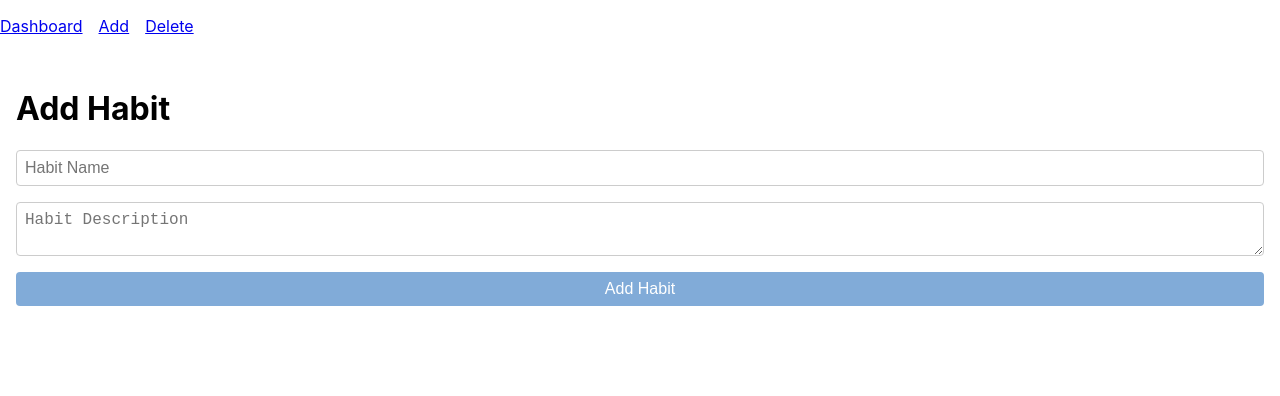
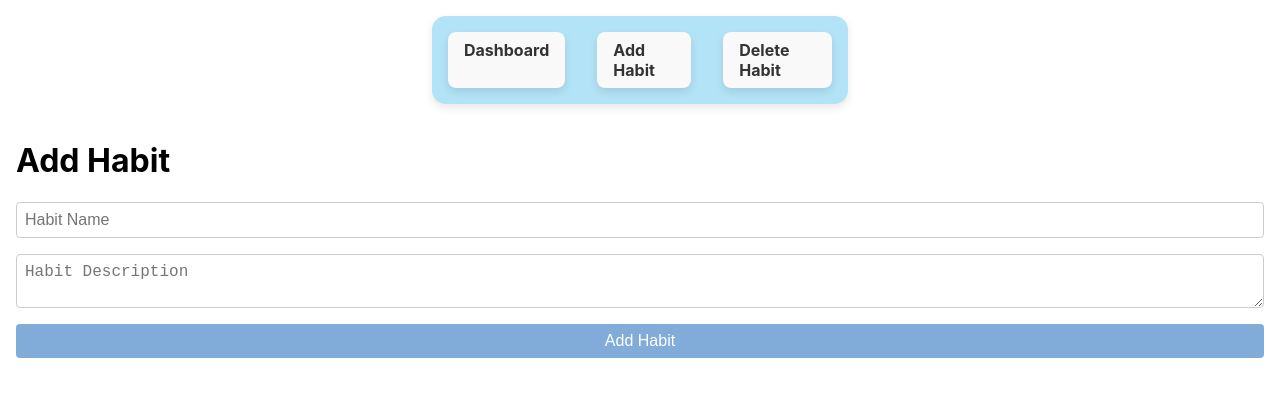
Before and after one commit to QuZu/RitualRhythm, a React (Create React App) app in the folder client/: page /add in a window 1280 px wide. Shown: the top 396 px of the page. Built offline with nearby package versions, Linux system fonts and the light colour scheme.

Commit message:
style: enhance navigation bar with new styling and layout

```diff
--- a/client/src/App.js
+++ b/client/src/App.js
@@ -10,23 +10,25 @@ import DeleteHabit from './pages/DeleteHabit';
 function App() {
   return (
     <React.Suspense fallback={<div>Loading...</div>}>
-    <nav>
-          <ul style={{ display: 'flex', gap: '1rem', listStyle: 'none', padding: 0 }}>
-            <li>
-              <Link to="/">Dashboard</Link>
-            </li>
-            <li>
-              <Link to="/add">Add</Link>
-            </li>
-            <li>
-              <Link to="/delete">Delete</Link>
-            </li>
-          </ul>
-    </nav>
+      <nav className="main-navbar">
+        <ul className="main-navbar-list">
+          <li className="main-navbar-item">
+            <Link to="/" className="main-navbar-link">Dashboard</Link>
+          </li>
+          <li className="main-navbar-item">
+            <Link to="/add" className="main-navbar-link">Add Habit</Link>
+          </li>
+          <li className="main-navbar-item">
+            <Link to="/delete" className="main-navbar-link">Delete Habit</Link>
+          </li>
+        </ul>
+      </nav>
+
     <Routes>
       <Route path="/" element={<Dashboard />} />
       <Route path="/add" element={<AddHabit />} />
       <Route path="/delete" element={<DeleteHabit />} />
+      <Route path="*" element={<h1>Not Found</h1>} />
     </Routes>
     </React.Suspense>
   );
--- a/client/src/styles/App.css
+++ b/client/src/styles/App.css
@@ -0,0 +1,49 @@
+.main-navbar {
+    margin-top: 1rem;
+    margin-left: auto;
+    margin-right: auto;
+    max-width: 30%;
+    display: flex;
+    justify-content: center;
+    align-items: center;
+    padding: 1rem;
+    box-shadow: 0 4px 8px rgba(31, 31, 31, 0.1);
+    background-color: #b3e3f6;
+    border-radius: 14px;
+  }
+
+
+  .main-navbar-list {
+    display: flex;
+    gap: 2rem;
+    list-style: none;
+    padding: 0;
+    margin: 0;
+  }
+
+
+  .main-navbar-item {
+    box-shadow: 0 4px 8px rgba(0, 0, 0, 0.1);
+    padding: 0.5rem 1rem; /* İç boşluk */
+    border-radius: 8px;
+    background-color: #f9f9f9;
+    transition: transform 0.2s, box-shadow 0.2s;
+  }
+
+
+  .main-navbar-link {
+    text-decoration: none;
+    color: #333;
+    font-weight: bold;
+    font-size: 1rem;
+  }
+
+  .main-navbar-item:hover {
+    transform: scale(1.05);
+    box-shadow: 0 6px 12px rgba(0, 0, 0, 0.2);
+    background-color: #f1f1f1;
+  }
+
+  .main-navbar-link:active {
+    color: #ff6d41;
+  }
```
